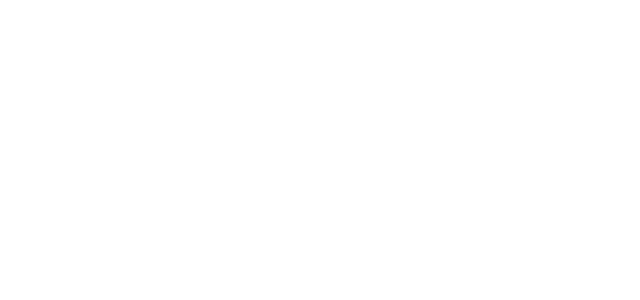
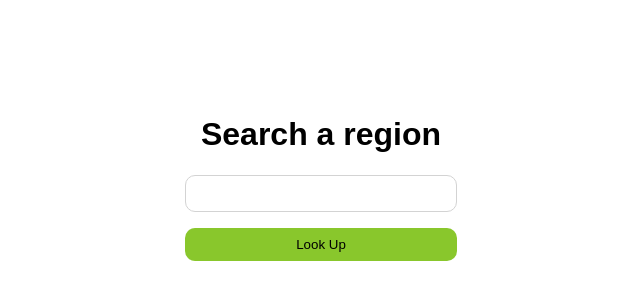
Before and after one commit to ZhuxGZ/weather-app, a React (Vite) app: page / in a window 1280 px wide. Shown: the part 230-530 px from the top of the page, without its empty margins (319-959 px from the left). Built offline with nearby package versions, Linux system fonts and the light colour scheme.

Commit message:
feat: Add weatherForm onSubmit callback

```diff
--- a/src/components/weatherForm.jsx
+++ b/src/components/weatherForm.jsx
@@ -1,11 +1,15 @@
-const WeatherForm = () => {
-	<div>
-		<h1>Search a region</h1>
-		<form action="">
-			<input type="text" name="region" id="" />
-			<button type="submit">Look Up</button>
-		</form>
-	</div>;
+const WeatherForm = (props) => {
+	return (
+		<div>
+			<h1>Search a region</h1>
+			<form onSubmit={props.submit}>
+				<input className="formInput" type="text" name="region" id="" />
+				<button className="formBtn" type="submit">
+					Look Up
+				</button>
+			</form>
+		</div>
+	);
 };
 
 export default WeatherForm;
```
